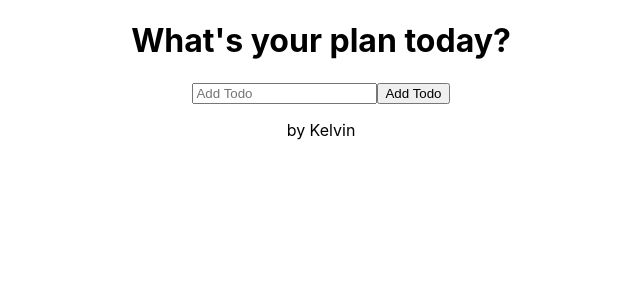
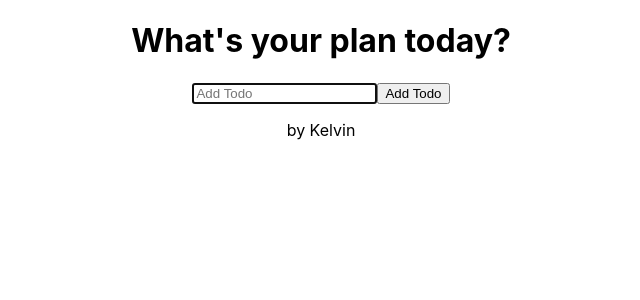
Before and after one commit to kelvinpella/Todo-App, a React (Create React App) app: page / in a window 1280 px wide. Shown: the top 300 px of the page, without its empty margins (319-959 px from the left). Built offline with nearby package versions, Linux system fonts and the light colour scheme.

Commit message:
Inpute focus implemented

```diff
--- a/src/App.js
+++ b/src/App.js
@@ -1,14 +1,16 @@
-import React from "react";
+import React, { Component } from "react";
 import "./App.css";
 import TodoList from "./components/TodoList/TodoList";
 
-function App() {
-  return (
-    <div className="App">
-      <TodoList/>
-      <footer>by Kelvin</footer>
-    </div>
-  );
+class App extends Component {
+  render() {
+    return (
+      <div className="App">
+        <TodoList />
+        <footer>by Kelvin</footer>
+      </div>
+    );
+  }
 }
 
 export default App;
--- a/src/components/TodoForm/TodoForm.js
+++ b/src/components/TodoForm/TodoForm.js
@@ -1,6 +1,10 @@
-import React, { useState } from "react";
-const TodoForm = (props) => {
+import React, { useState, useEffect } from "react";
+const TodoForm = React.forwardRef((props, ref) => {
   const [todo, setTodo] = useState("");
+
+  useEffect(() => {
+    ref.current.focus();
+  });
   const inputChangeHandler = (e) => {
     setTodo(e.target.value);
   };
@@ -18,6 +22,7 @@ const TodoForm = (props) => {
       <h1>What's your plan today?</h1>
       <form onSubmit={handleSubmit}>
         <input
+          ref={ref}
           name="todo"
           type="text"
           placeholder="Add Todo"
@@ -28,6 +33,6 @@ const TodoForm = (props) => {
       </form>
     </div>
   );
-};
+});
 
 export default TodoForm;
--- a/src/components/TodoList/TodoList.js
+++ b/src/components/TodoList/TodoList.js
@@ -5,6 +5,8 @@ import UpdateTodo from "../UpdateTodo/UpdateTodo";
 
 class TodoList extends Component {
   state = { todo: [] };
+  todoRef = React.createRef();
+  updateRef = React.createRef();
   handleIncomingValue = (incomingValue) => {
     let newTodo = [...this.state.todo];
     const id = incomingValue.id;
@@ -28,6 +30,7 @@ class TodoList extends Component {
       id,
       1,
       <UpdateTodo
+        ref={this.updateRef}
         id={id}
         value={todoCopy[id]}
         receiveUpdateValue={this.handleIncomingValue}
@@ -54,7 +57,10 @@ class TodoList extends Component {
     }
     return (
       <>
-        <TodoForm receiveInputValue={this.handleIncomingValue} />
+        <TodoForm
+          ref={this.todoRef}
+          receiveInputValue={this.handleIncomingValue}
+        />
         <ol>{renderedContent}</ol>
       </>
     );
--- a/src/components/UpdateTodo/UpdateTodo.js
+++ b/src/components/UpdateTodo/UpdateTodo.js
@@ -1,6 +1,10 @@
-import React, { useState } from "react";
-const UpdateTodo = (props) => {
+import React, { useState, useEffect } from "react";
+const UpdateTodo = React.forwardRef((props, ref) => {
   const [update, setUpdate] = useState(props.value);
+
+  useEffect(() => {
+    ref.current.focus();
+  }, []);
   const handleInputChange = (e) => {
     setUpdate(e.target.value);
   };
@@ -17,11 +21,16 @@ const UpdateTodo = (props) => {
   };
   return (
     <>
-      <input type="text" onChange={handleInputChange} value={update}></input>
+      <input
+        type="text"
+        ref={ref}
+        onChange={handleInputChange}
+        value={update}
+      ></input>
       <input type="button" value="Update" onClick={handleUpdate}></input>
       <input type="button" value="Cancel" onClick={handleCancelUpdate}></input>
     </>
   );
-};
+});
 
 export default UpdateTodo;
```
